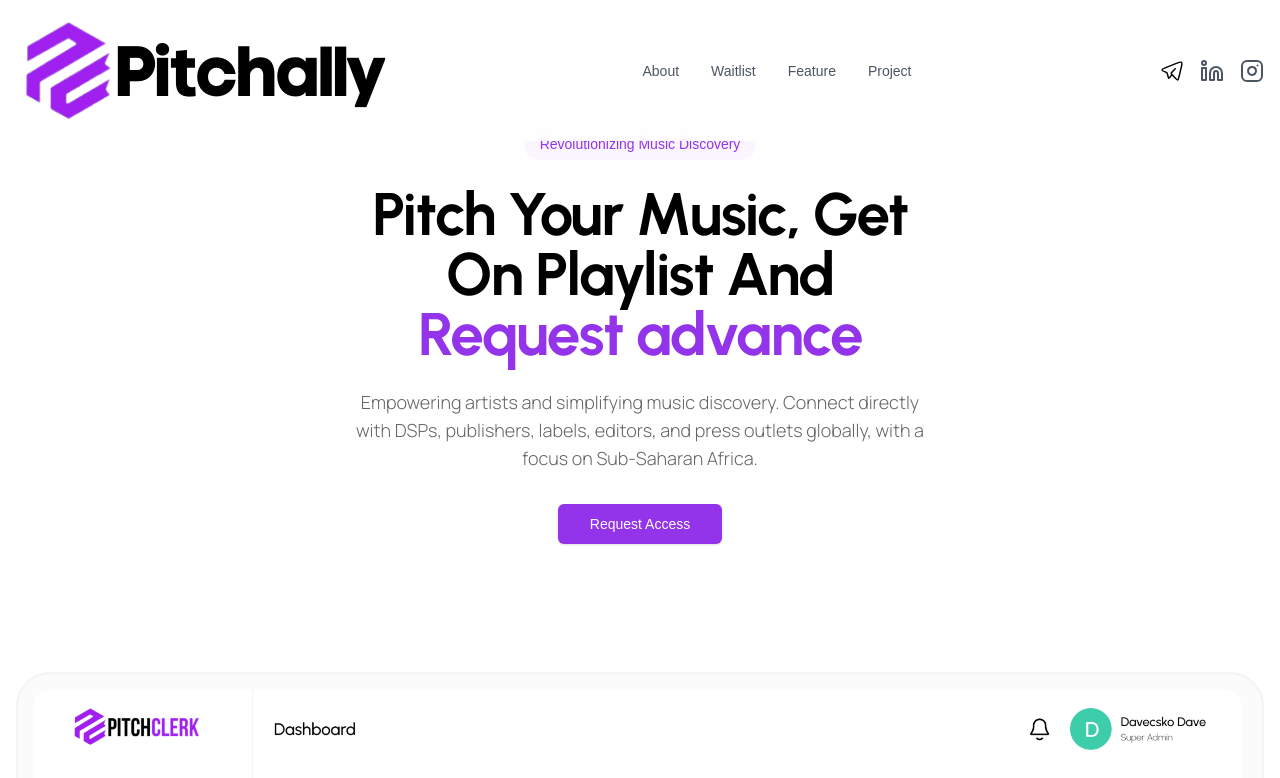
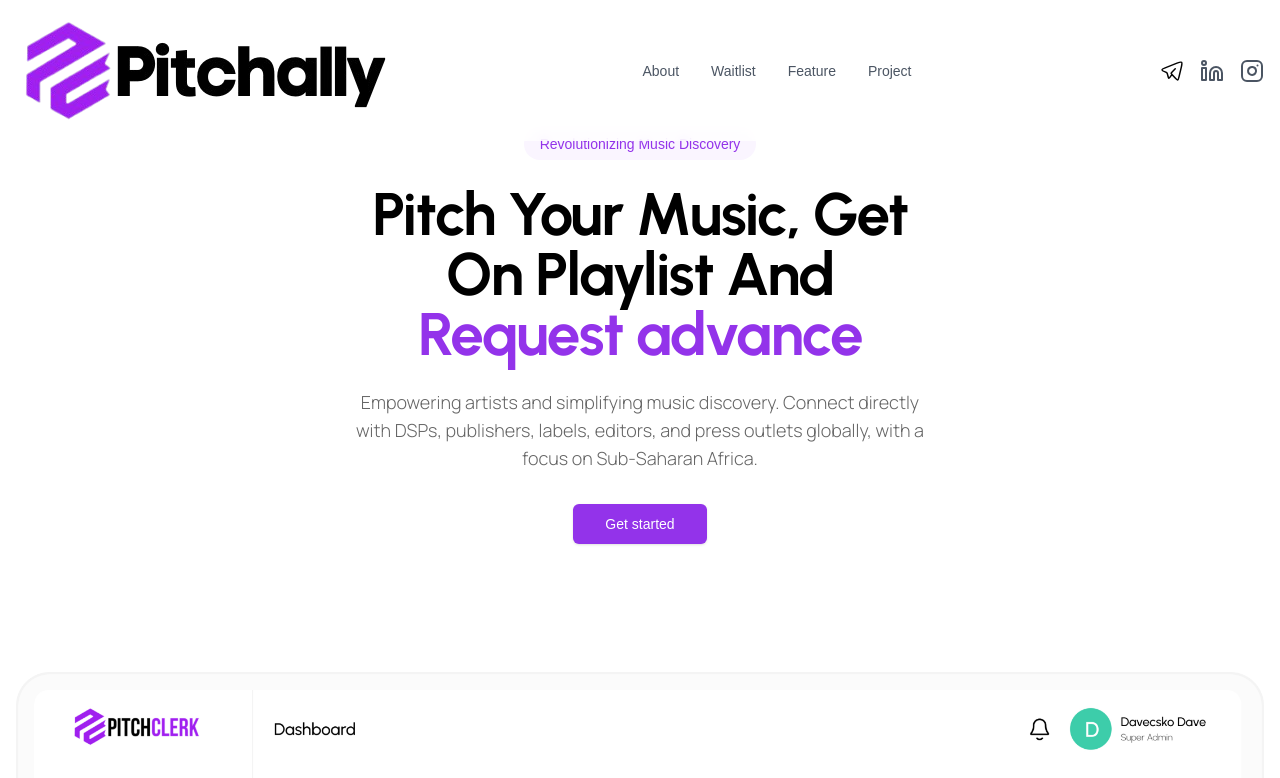
Before and after one commit to Ayeobasan/pitchClerk-waitlist, a Next.js app: page / in a window 1280 px wide. Shown: the top 778 px of the page. Built offline with nearby package versions, Linux system fonts and the light colour scheme.

Commit message:
Update hero.js

```diff
--- a/app/components/hero.js
+++ b/app/components/hero.js
@@ -19,7 +19,7 @@
         </p>
         <div className="flex flex-col sm:flex-row gap-4 justify-center">
           <Button size="lg" className="bg-purple-600 text-white hover:bg-purple-700">
-            <Link href="https://forms.office.com/r/UfFBNsvCJZ">Request Access</Link>
+            <Link href="https://artist.pitchally.com/">Get started</Link>
           </Button>
           {/* <Button size="lg" variant="outline">
             Schedule a Consultation
```
